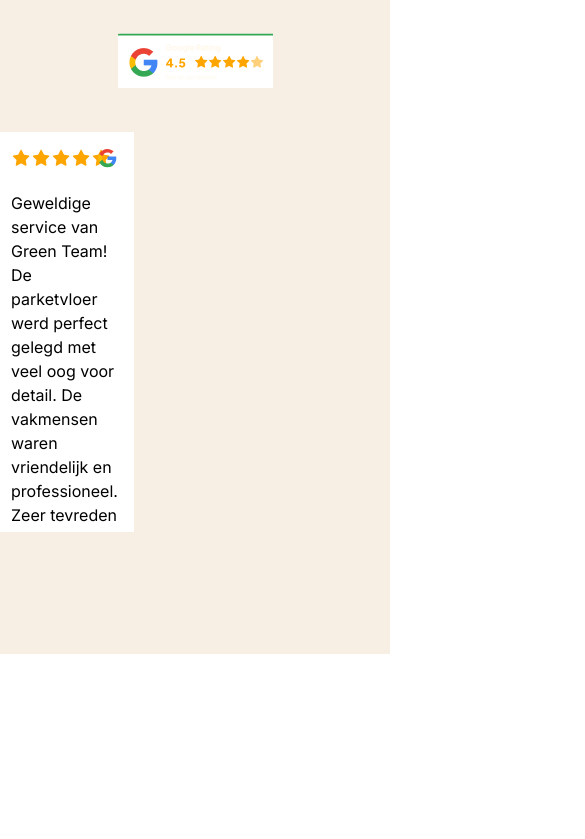
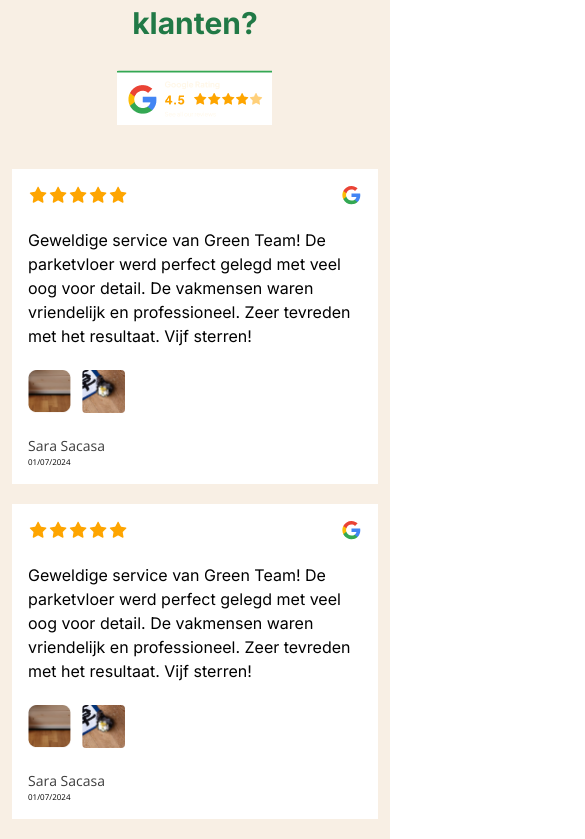
Before and after one commit to GreenTeam88/greenteam-front-end, a Next.js app: page / in a window 390 px wide. Shown: the part 2005-2844 px from the top of the page, 585 px wide, since content can reach past the window. Built offline with nearby package versions, Linux system fonts and the light colour scheme.

Commit message:
adjusting some items

```diff
--- a/src/app/(root)/(routes)/_components/ratingSection.tsx
+++ b/src/app/(root)/(routes)/_components/ratingSection.tsx
@@ -83,6 +83,7 @@ const Ratings = () => {
   const secondRowAnimation = useAnimation();
   const secondRowX = useRef(0);
 
+  // the animation logic
   const scrollLeft = async () => {
     await Promise.all([
       firstRowAnimation.start({ x: firstRowX.current - 400 }),
@@ -109,7 +110,8 @@ const Ratings = () => {
   return (
     <div className="flex  gap-[36px]">
       <img className="hidden lg:block" src="/icons/arrowLeft.svg" />
-      <div className=" w-[1200px]  gap-[20px] relative h-[400px] flex  overflow-hidden">
+      {/* ratings for mobile */}
+      <div className="hidden lg:flex w-[1200px]  gap-[20px] relative h-[400px]   overflow-hidden">
         <motion.div animate={firstRowAnimation} className="flex absolute top-0 left-0 gap-[20px]  flex-col lg:flex-row">
           {ratings.map((rating) => (
             <RatingCard key={rating.name} {...rating} />
@@ -124,6 +126,13 @@ const Ratings = () => {
           ))}
         </motion.div>
       </div>
+      {/* ratings for desktop */}
+      <div className="flex  gap-[20px] lg:hidden  flex-col lg:flex-row">
+        {ratings.map((rating) => (
+          <RatingCard key={rating.name} {...rating} />
+        ))}
+      </div>
+
       <img src="/icons/arrowLeft.svg" className="rotate-180 hidden lg:block" />
     </div>
   );
```
